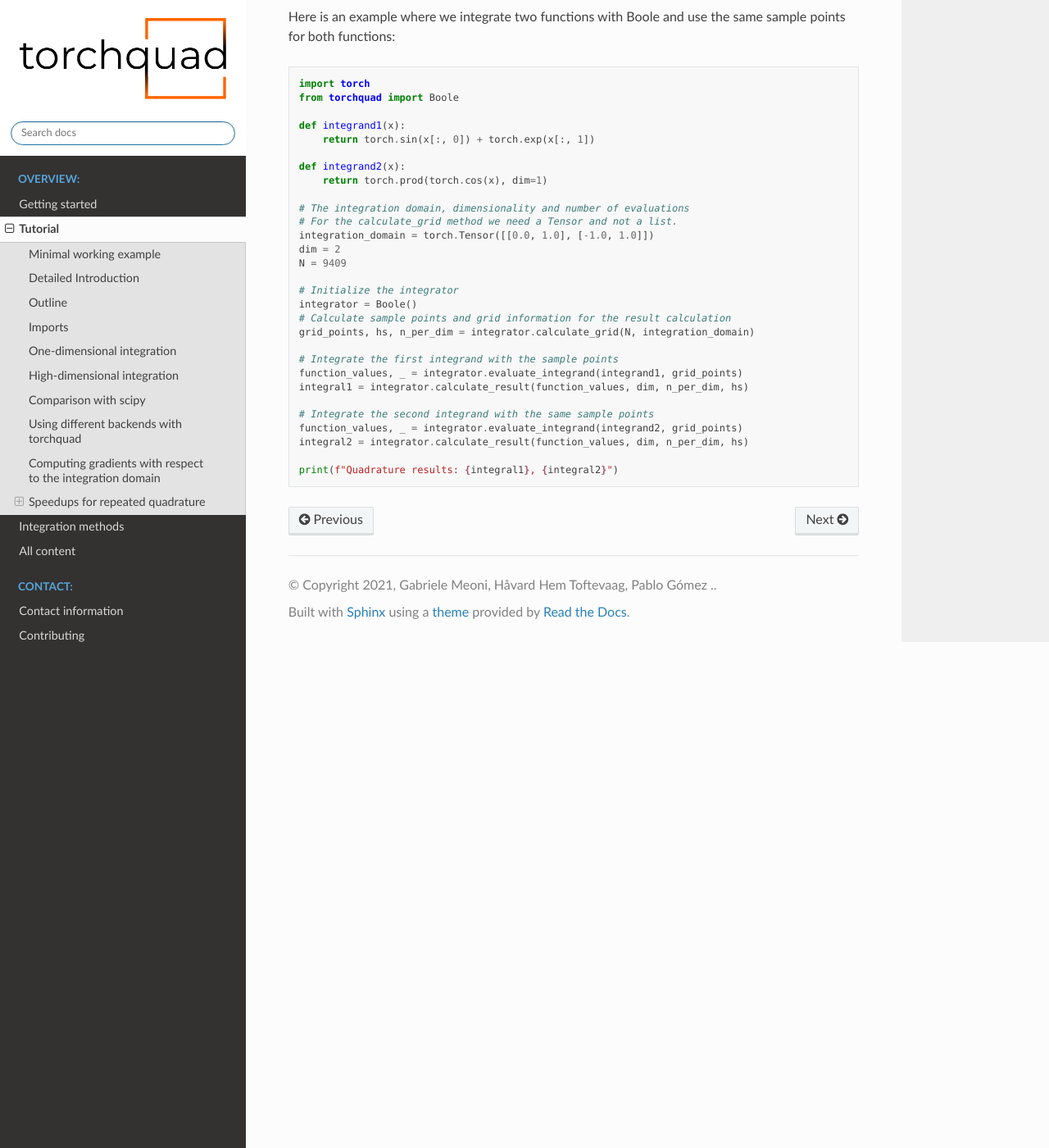
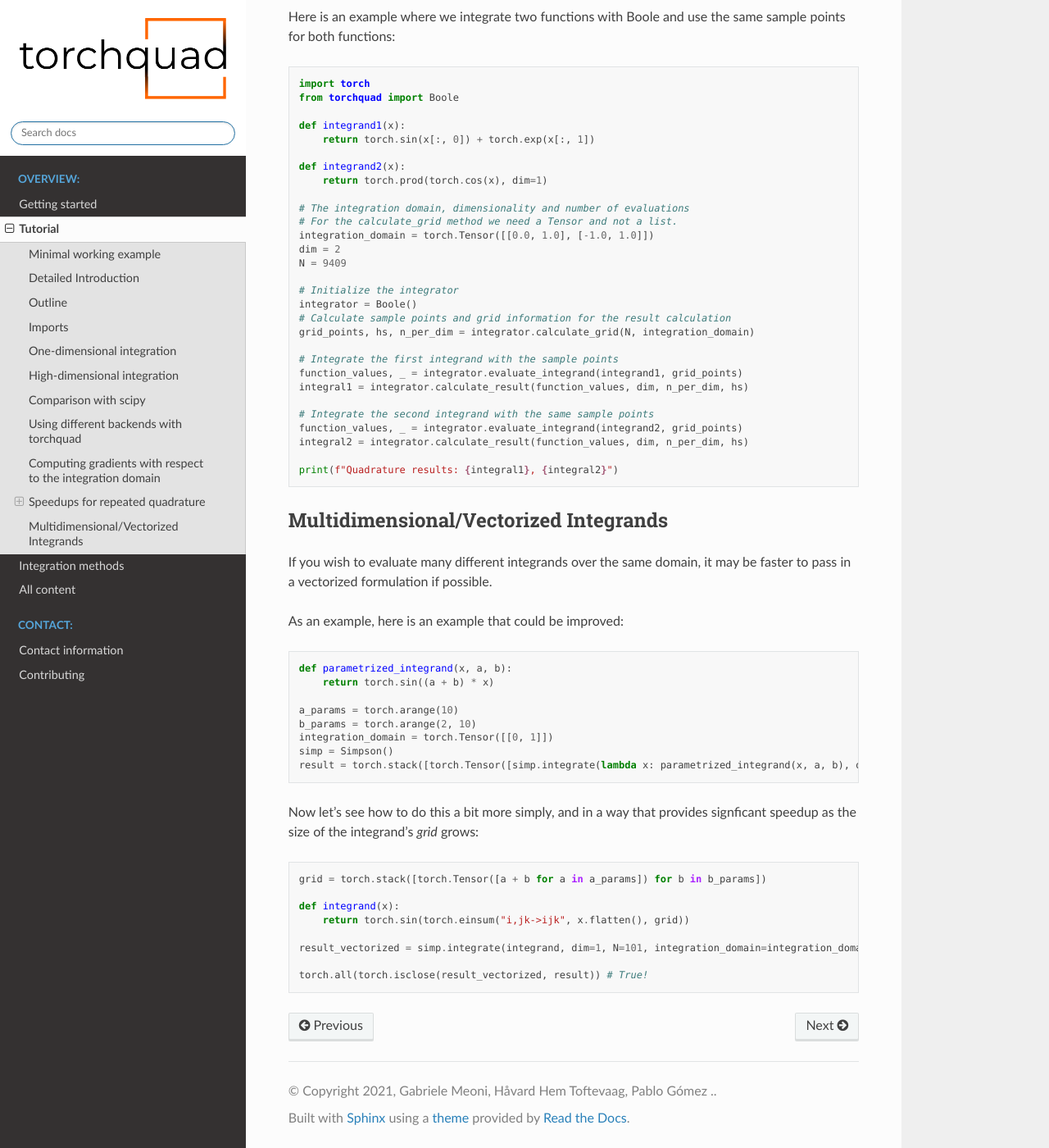
Before and after one commit to esa/torchquad, a Sphinx documentation site: the page built from docs/source/tutorial.rst, in a window 1280 px wide and 1400 px high, scrolled down 11954 px. Shown: the whole window at 82% size. Built offline with Sphinx 7.4.7 and the Read the Docs theme 2.0.0, drawn with Linux system fonts in a browser that asks for light colours; formulas are drawn with MathJax 3.

Commit message:
(chore): add docs

```diff
--- a/docs/source/tutorial.rst
+++ b/docs/source/tutorial.rst
@@ -723,3 +723,35 @@ sample points for both functions:
     integral2 = integrator.calculate_result(function_values, dim, n_per_dim, hs)
 
     print(f"Quadrature results: {integral1}, {integral2}")
+
+Multidimensional/Vectorized Integrands
+--------------------------------------
+
+If you wish to evaluate many different integrands over the same domain, it may be faster to pass in a vectorized formulation if possible.
+
+As an example, here is an example that could be improved:
+
+.. code:: ipython3
+
+    def parametrized_integrand(x, a, b):
+        return torch.sin((a + b) * x)
+
+    a_params = torch.arange(10)
+    b_params = torch.arange(2, 10)
+    integration_domain = torch.Tensor([[0, 1]])
+    simp = Simpson()
+    result = torch.stack([torch.Tensor([simp.integrate(lambda x: parametrized_integrand(x, a, b), dim=1, N=101, integration_domain=integration_domain) for a in a_params]) for b in b_params])
+
+
+Now let's see how to do this a bit more simply, and in a way that provides signficant speedup as the size of the integrand's `grid` grows:
+
+.. code:: ipython3
+
+    grid = torch.stack([torch.Tensor([a + b for a in a_params]) for b in b_params])
+
+    def integrand(x):
+        return torch.sin(torch.einsum("i,jk->ijk", x.flatten(), grid))
+
+    result_vectorized = simp.integrate(integrand, dim=1, N=101, integration_domain=integration_domain)
+
+    torch.all(torch.isclose(result_vectorized, result)) # True!
```
